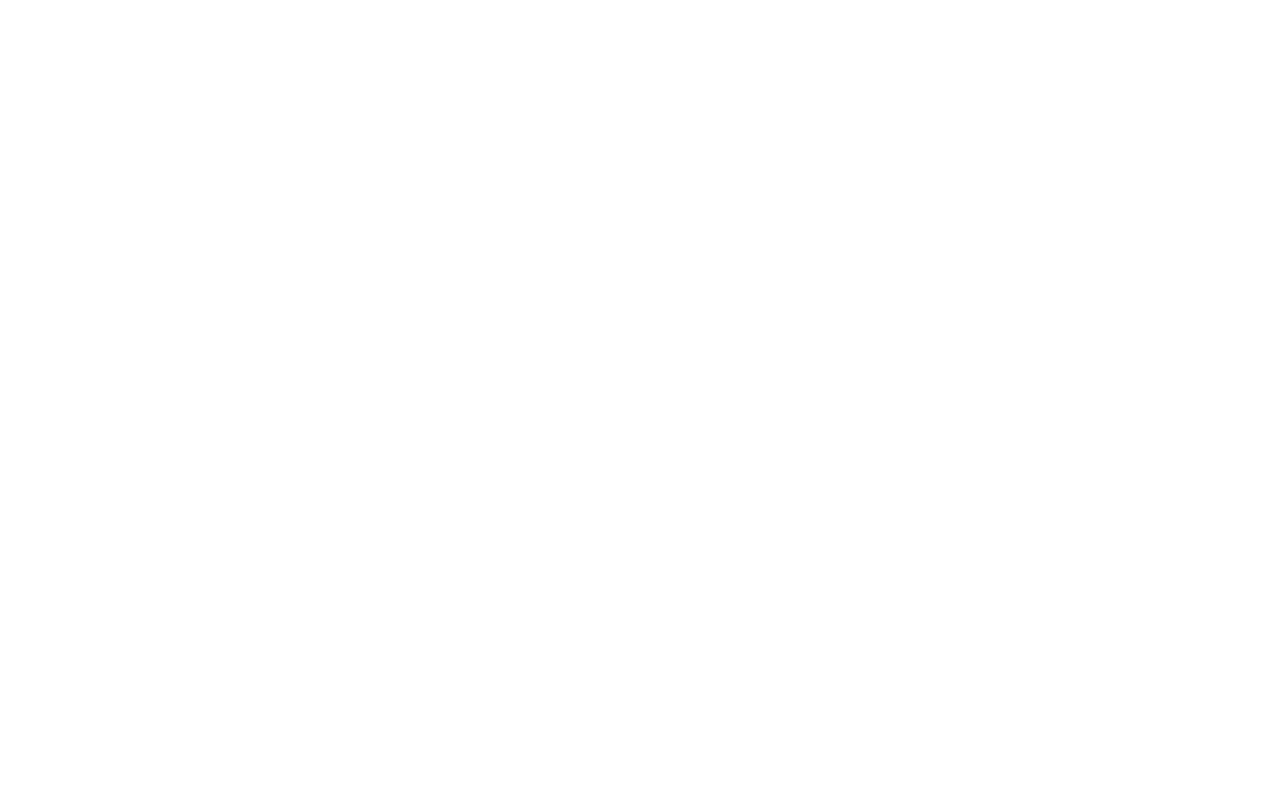
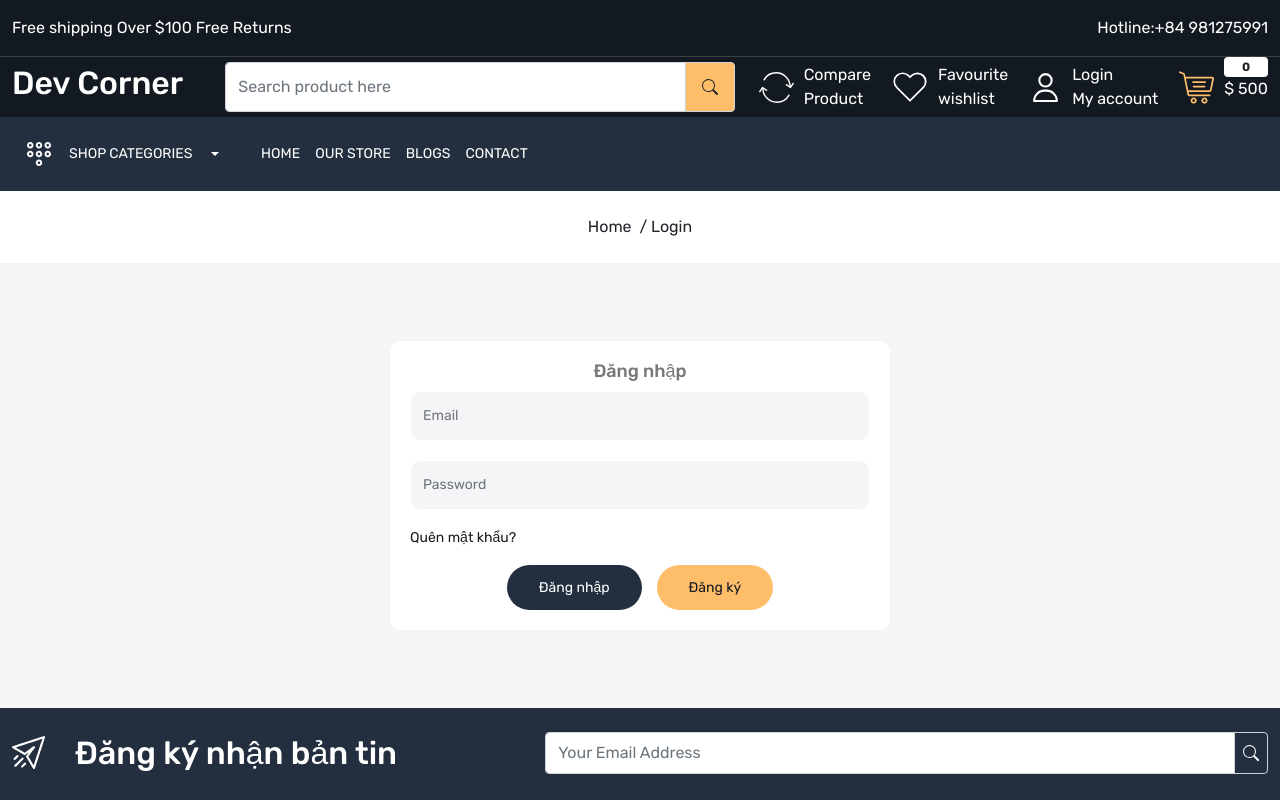
Before and after one commit to Ngoc-Quy/shop-app, a React (Create React App) app: page /login in a window 1280 px wide. Before the commit this address had no page. Shown: the top 800 px of the page. Built offline with nearby package versions, Linux system fonts and the light colour scheme.

Commit message:
build blog, login, signup,..

```diff
--- a/src/App.css
+++ b/src/App.css
@@ -285,6 +285,20 @@
   color: var(--color-777777);
 }
 
+.single-blog-card h3 {
+  font-size: 24px;
+  font-weight: 600;
+  color: var(--color-1c1c1b);
+}
+.single-blog-card p {
+  color: var(--color-777777);
+  font-size: 14px;
+}
+.single-blog-card a {
+  font-size: 15px;
+  color: var(--color-777777);
+  margin-bottom: 20px;
+}
 /* Blog card end */
 
 /* Product card */
@@ -578,3 +592,45 @@
   border-top: 1px solid rgba(0, 0, 0, 0.1);
 }
 /* Compare product end */
+
+/* auth card */
+.auth-card {
+  padding: 20px;
+  background-color: white;
+  width: 500px;
+  margin: 30px auto;
+  border-radius: 10px;
+}
+.auth-card h3 {
+  font-size: 18px;
+  font-weight: 500;
+  color: var(--color-777777);
+}
+.auth-card p {
+  font-size: 13px;
+  counter-reset: var(--color-777777);
+}
+.auth-card .form-control {
+  height: 50px;
+  background-color: var(--color-f5f5f7);
+  color: var(--color-777777);
+  font-size: 14px;
+  border-radius: 10px;
+  border-color: transparent;
+}
+.auth-card a {
+  font-size: 14px;
+  font-weight: 400;
+  color: var(--color-1c1c1b);
+}
+.auth-card .signup {
+  background-color: var(--color-febd69);
+  color: var(--color-131921);
+}
+
+.auth-card .signup:hover {
+  background-color: var(--color-131921);
+  color: white;
+}
+
+/* auth card end */
--- a/src/App.js
+++ b/src/App.js
@@ -6,8 +6,13 @@
 import Blogs from './pages/Blogs';
 import CompareProduct from './pages/CompareProduct';
 import Contact from './pages/Contact';
+import Forgotpassword from './pages/Forgotpassword';
 import Home from './pages/Home';
+import Login from './pages/Login';
 import OurStore from './pages/OurStore';
+import Resetpassword from './pages/Resetpassword';
+import Signup from './pages/Signup';
+import SingleBlog from './pages/SingleBlog';
 import Wishlist from './pages/Wishlist';
 
 function App() {
@@ -23,6 +28,11 @@
             <Route path="blogs" element={<Blogs />} />
             <Route path="compare-product" element={<CompareProduct />} />
             <Route path="wishlist" element={<Wishlist />} />
+            <Route path="login" element={<Login />} />
+            <Route path="signup" element={<Signup />} />
+            <Route path="forgot-password" element={<Forgotpassword />} />
+            <Route path="reset-password" element={<Resetpassword />} />
+            <Route path="blog/:id" element={<SingleBlog />} />
           </Route>
         </Routes>
       </BrowserRouter>
--- a/src/components/BlogCard.js
+++ b/src/components/BlogCard.js
@@ -12,7 +12,7 @@
           <p className="date">1 Mar, 2023</p>
           <h5 className="title">a beautiful sunday moring renaissance</h5>
           <p className="desc">Loren ipsum sit amet consectetur aadipsing elit. At quasd dsah</p>
-          <Link to="/" className="button">
+          <Link to="/blog/:id" className="button">
             Read More
           </Link>
         </div>
--- /dev/null
+++ b/src/pages/Forgotpassword.js
@@ -0,0 +1,39 @@
+import React from 'react';
+import {Link} from 'react-router-dom';
+import BreadCrumb from '../components/BreadCrumb';
+import Meta from '../components/Meta';
+
+function Forgotpassword() {
+  return (
+    <>
+      <Meta title={'Forgot Password'} />
+      <BreadCrumb title="Forgot Password" />
+      <div className="login-wrapper py-5 home-wrapper-2">
+        <div className="container-xxl">
+          <div className="row">
+            <div className="col-12">
+              <div className="auth-card">
+                <h3 className="text-center mb-3">Đặt lại mật khẩu của bạn</h3>
+                <p className="text-center mt-2 mb-3">Chúng tôi sẽ gửi mật khẩu mới qua Email của bạn</p>
+                <form action="" className="d-flex flex-column gap-15">
+                  <div>
+                    <input type="text" placeholder="Email" name="email" className="form-control" />
+                  </div>
+                  <div>
+                    <div className="mt-3 d-flex flex-column justify-content-center align-items-center gap-15">
+                      <button type="submit" className="button border-0">
+                        Xác nhận
+                      </button>
+                      <Link to="/login">Huỷ</Link>
+                    </div>
+                  </div>
+                </form>
+              </div>
+            </div>
+          </div>
+        </div>
+      </div>
+    </>
+  );
+}
+export default Forgotpassword;
--- /dev/null
+++ b/src/pages/Login.js
@@ -0,0 +1,46 @@
+import React from 'react';
+import {Link} from 'react-router-dom';
+import BreadCrumb from '../components/BreadCrumb';
+import Meta from '../components/Meta';
+
+function Login() {
+  return (
+    <>
+      <Meta title={'Login'} />
+      <BreadCrumb title="Login" />
+
+      <div className="login-wrapper py-5 home-wrapper-2">
+        <div className="container-xxl">
+          <div className="row">
+            <div className="col-12">
+              <div className="auth-card">
+                <h3 className="text-center">Đăng nhập</h3>
+                <form action="" className="d-flex flex-column gap-15">
+                  <div>
+                    <input type="text" placeholder="Email" name="email" className="form-control" />
+                  </div>
+                  <div className="mt-1">
+                    <input type="password" placeholder="Password" name="password" className="form-control" />
+                  </div>
+                  <div>
+                    <Link to="/forgot-password">Quên mật khẩu?</Link>
+                    <div className="mt-3 d-flex justify-content-center align-items-center gap-15">
+                      <button className="button border-0" type="submit">
+                        Đăng nhập
+                      </button>
+                      <Link to="/signup" className="button signup">
+                        Đăng ký
+                      </Link>
+                    </div>
+                  </div>
+                </form>
+              </div>
+            </div>
+          </div>
+        </div>
+      </div>
+    </>
+  );
+}
+
+export default Login;
--- /dev/null
+++ b/src/pages/Resetpassword.js
@@ -0,0 +1,38 @@
+import React from 'react';
+import BreadCrumb from '../components/BreadCrumb';
+import Meta from '../components/Meta';
+
+function Resetpassword() {
+  return (
+    <>
+      <Meta title={'Reset password'} />
+      <BreadCrumb title="Reset password" />
+      <div className="login-wrapper py-5 home-wrapper-2">
+        <div className="container-xxl">
+          <div className="row">
+            <div className="col-12">
+              <div className="auth-card">
+                <h3 className="text-center">Đặt lại mật khẩu</h3>
+                <form action="" className="d-flex flex-column gap-15">
+                  <div>
+                    <input type="password" placeholder="Mật khẩu" name="password" className="form-control" />
+                  </div>
+                  <div className="mt-1">
+                    <input type="password" placeholder="Nhập lại mật khẩu" name="password" className="form-control" />
+                  </div>
+                  <div>
+                    <div className="mt-3 d-flex justify-content-center align-items-center gap-15">
+                      <button className="button border-0">Xác nhận</button>
+                    </div>
+                  </div>
+                </form>
+              </div>
+            </div>
+          </div>
+        </div>
+      </div>
+    </>
+  );
+}
+
+export default Resetpassword;
--- /dev/null
+++ b/src/pages/Signup.js
@@ -0,0 +1,47 @@
+import React from 'react';
+import BreadCrumb from '../components/BreadCrumb';
+import Meta from '../components/Meta';
+
+function Signup() {
+  return (
+    <div>
+      <Meta title={'Signup'} />
+      <BreadCrumb title="Signup" />
+      <div className="login-wrapper py-5 home-wrapper-2">
+        <div className="container-xxl">
+          <div className="row">
+            <div className="col-12">
+              <div className="auth-card">
+                <h3 className="text-center">Đăng ký</h3>
+                <form action="" className="d-flex flex-column gap-15">
+                  <div>
+                    <input type="text" placeholder="Tên" name="name" className="form-control" />
+                  </div>
+                  <div>
+                    <input type="text" placeholder="Số điện thoại" name="mobile" className="form-control" />
+                  </div>
+                  <div>
+                    <input type="email" placeholder="Địa chỉ email" name="email" className="form-control" />
+                  </div>
+                  <div>
+                    <input type="password" placeholder="Mật khẩu" name="password" className="form-control" />
+                  </div>
+                  <div className="mt-1">
+                    <input type="password" placeholder="Nhập lại mật khẩu" name="password" className="form-control" />
+                  </div>
+                  <div>
+                    <div className="mt-3 d-flex justify-content-center align-items-center gap-15">
+                      <button className="button border-0">Đăng ký</button>
+                    </div>
+                  </div>
+                </form>
+              </div>
+            </div>
+          </div>
+        </div>
+      </div>
+    </div>
+  );
+}
+
+export default Signup;
--- /dev/null
+++ b/src/pages/SingleBlog.js
@@ -0,0 +1,37 @@
+import React from 'react';
+import {Link} from 'react-router-dom';
+import BreadCrumb from '../components/BreadCrumb';
+import Meta from '../components/Meta';
+import {HiOutlineArrowLeft} from 'react-icons/hi';
+
+function SingleBlog() {
+  return (
+    <div>
+      <Meta title={'Dynamic Blog Name'} />
+      <BreadCrumb title="Dynamic Blog Name" />
+      <div className="blog-wrapper home-wrapper-2 py-5">
+        <div className="container-xxl">
+          <div className="row">
+            <div className="col-12">
+              <div className="single-blog-card">
+                <Link to="/blogs" className="d-flex align-items-center gap-10">
+                  <HiOutlineArrowLeft className="fs-4" />
+                  Go to back to blog
+                </Link>
+                <h3 className="title">A beautiful sunday</h3>
+                <img className="img-fluid w-100 my-4" src="images/blog-1.jpg" alt="blog" />
+                <p>
+                  Lorem ipsum dolor sit amet, consectetur adipiscing elit. Porta parturient eget placerat magna donec
+                  dapibus orci hac aliquam. Vel conubia sagittis mattis posuere vestibulum commodo blandit vulputate
+                  semper. In maecenas penatibus phasellus eu aptent porta fusce sociosqu senectus.
+                </p>
+              </div>
+            </div>
+          </div>
+        </div>
+      </div>
+    </div>
+  );
+}
+
+export default SingleBlog;
```
